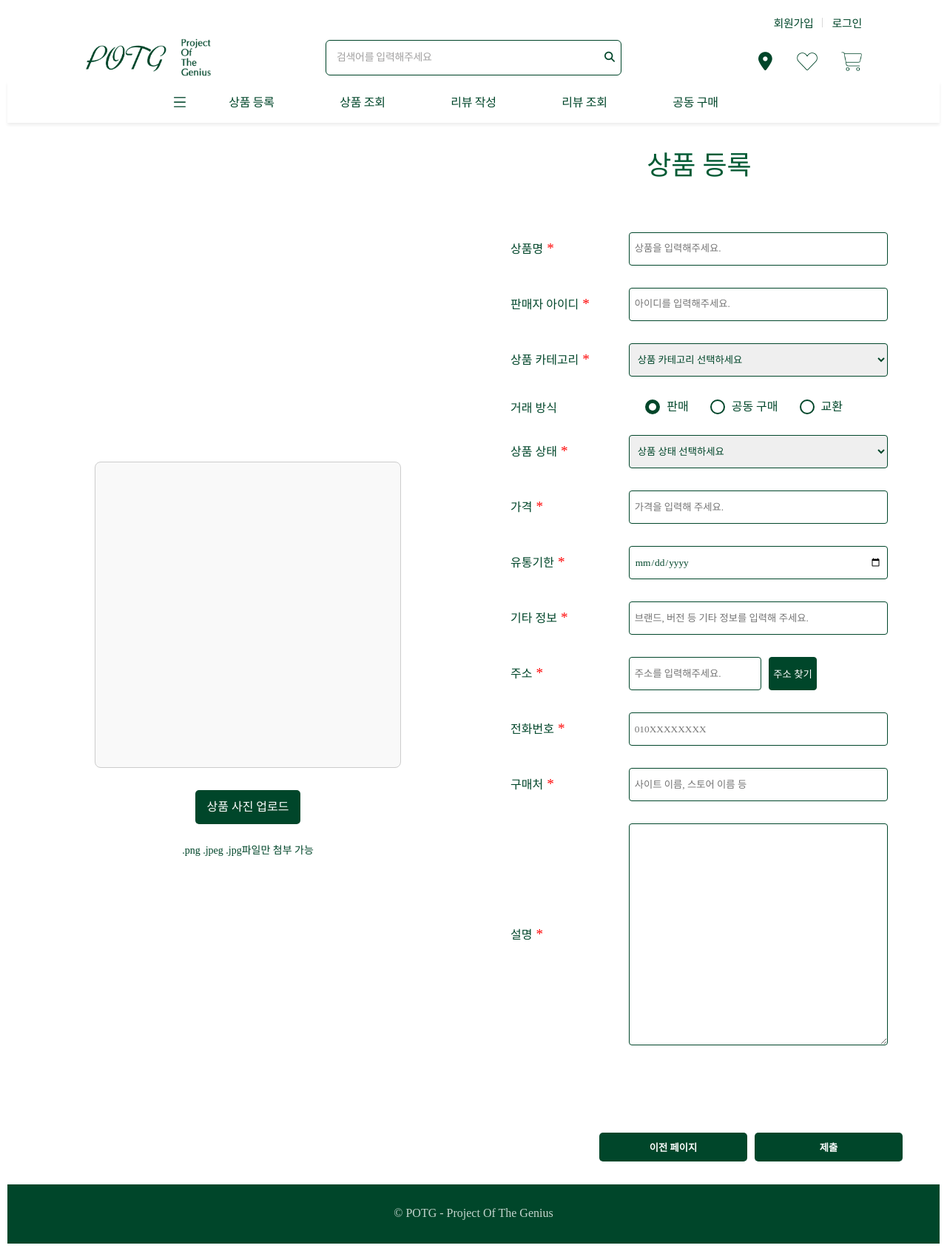
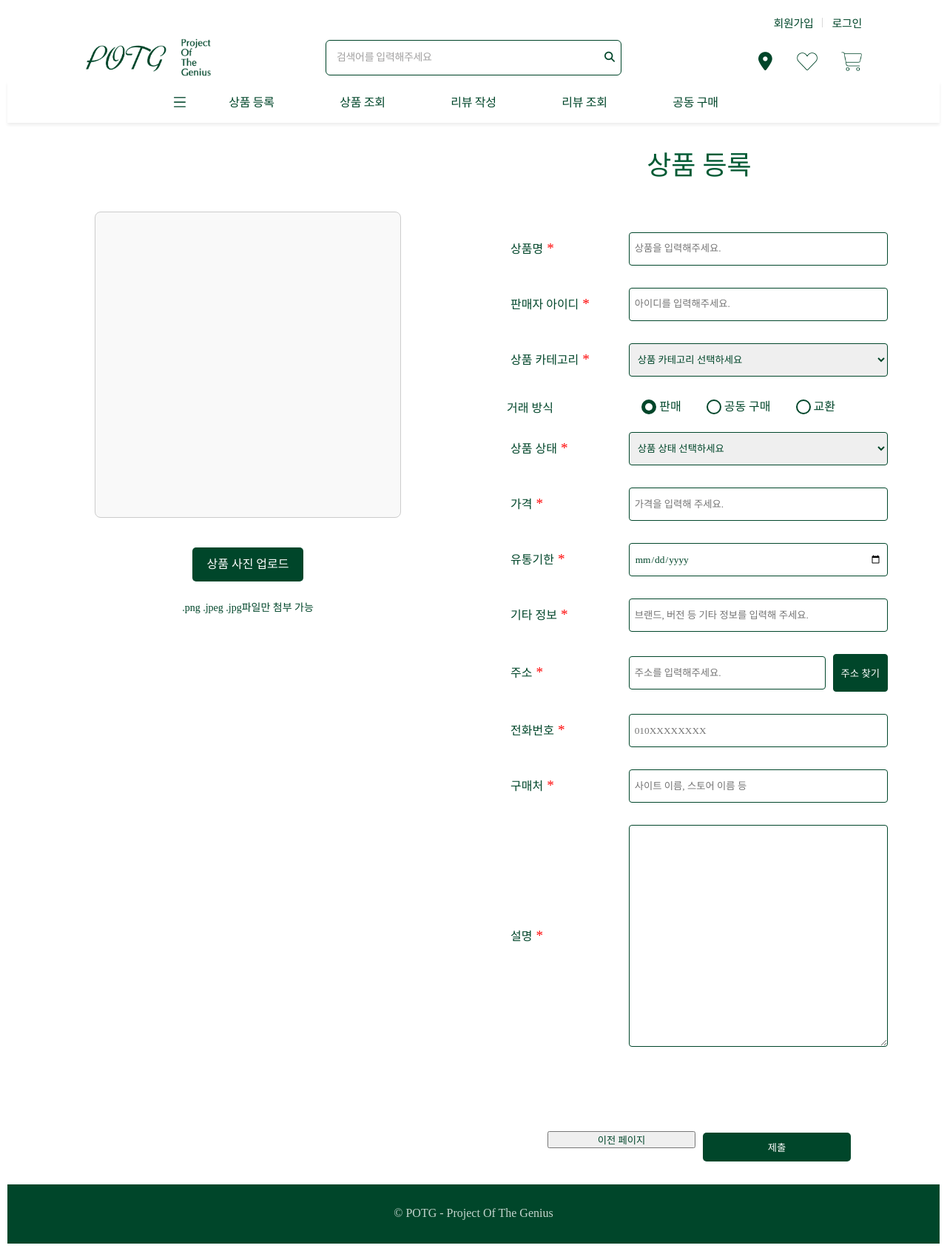
Before and after one commit to HongYeonLee/POTG, a Flask app: page /registerItem in a window 1280 px wide. Shown: the whole page at 74% size. Run offline with Flask 3, Linux system fonts and the light colour scheme; some libraries are stand-ins or nearby versions; some web fonts are replaced.

Commit message:
fix: registerItemStyle.css 복구

```diff
--- a/POTG/static/registerItemStyle.css
+++ b/POTG/static/registerItemStyle.css
@@ -12,32 +12,31 @@
 
 .form-container {
     display: flex;
+    flex-wrap: wrap; /* Allow wrapping for responsiveness */
     width: 100%;
     max-width: 1200px;
     border-radius: 20px;
     overflow: hidden;
+    margin: 0 auto; /* Center-align the container */
 }
 
 .input-container {
-    flex: 1;
+    flex: 1 1 45%; /* Grow to fill space, base width 45% */
+    min-width: 300px; /* Avoid collapsing too narrow on smaller screens */
+    box-sizing: border-box; /* Includes padding in width */
     padding: 20px;
-    height: 80vh;
     overflow-y: auto;
-
-    /* border-left: 1px; */
 }
-
 
 .input-group {
     display: flex;
     flex-direction: row;
     align-items: center;
     margin-bottom: 30px;
-    /* Updated to increase gap between input boxes */
 }
 
 .input-group label {
-    width: 150px;
+    min-width: 150px; /* Ensure labels are consistent size */
     margin-right: 10px;
     text-align: left;
 }
@@ -47,11 +46,12 @@ input[type="date"],
 select,
 textarea {
     flex: 1;
-    max-width: 600px;
+    width: 100%; /* Full width within container constraints */
+    max-width: 600px; /* Preserved for design intention */
     height: 45px;
     border: 1px solid rgb(0, 70, 42);
     border-radius: 4px;
-    padding: 0.5em;
+    padding: .5em;
     box-sizing: border-box;
 }
 
@@ -60,18 +60,19 @@ textarea {
     justify-content: center;
     align-items: center;
     margin-top: 20px;
-    gap: 15px;
+    gap: 10px;
 }
 
 .button {
     flex: 1;
     max-width: 200px;
+    max-height: 500px;
 }
 
 input[type="submit"],
 .file-upload-button {
     margin-top: 20px;
-    padding: 10px 15px;
+    padding: 10px 10px; /* Ensure the same padding for both buttons */
     background-color: rgb(0, 70, 42);
     color: white;
     border: none;
@@ -79,19 +80,16 @@ input[type="submit"],
     cursor: pointer;
     text-align: center;
     display: inline-block;
+    width: 150px; /* Set this width to match visuals for both buttons */
+    white-space: nowrap; /* Prevent text wrapping */
 }
 
+/* Unified hover effect for both buttons */
 input[type="submit"]:hover,
 .file-upload-button:hover {
     background-color: rgb(255, 255, 255);
-    color:rgb(0, 70, 42);
+    color: rgb(0, 70, 42);
     border: 1px solid rgb(0, 70, 42);
-}
-
-.file-upload-button {
-    display: inline-block;
-    margin-top: 10px;
-    cursor: pointer;
 }
 
 .input-group label::after {
@@ -103,10 +101,8 @@ input[type="submit"]:hover,
 
 .input-group-radio {
     display: block;
-    /* flex-direction: row; */
-    align-items: center;
+    margin-bottom: 20px;
     gap: 10px;
-    margin-bottom: 20px;
 }
 
 .input-group-radio input[type="radio"] {
@@ -122,8 +118,6 @@ input[type="submit"]:hover,
 
 .input-group-radio input[type="radio"]:checked {
     background-color: #00462A;
-    color: rgb(0, 70, 42);
-    cursor: pointer;
 }
 
 .input-group-radio input[type="radio"]:checked::before {
@@ -142,28 +136,7 @@ input[type="submit"]:hover,
 .input-group-radio label {
     color: #00462A;
     cursor: pointer;
-    position: relative;
-    left: 5px;
-    margin-left: 0px;
     margin-right: 30px;
-}
-
-.input-group-radio input[type="radio"]:not(:checked)+label {
-    color: rgb(0, 70, 42);
-}
-
-/* Responsive styles */
-@media only screen and (max-width: 700px) {
-    .responsive {
-        width: 49.99999%;
-        margin: 6px 0;
-    }
-}
-
-@media only screen and (max-width: 500px) {
-    .responsive {
-        width: 100%;
-    }
 }
 
 .green-box {
@@ -175,30 +148,19 @@ input[type="submit"]:hover,
 
 div.gallery {
     border: 1px solid #ccc;
-
 }
 
 div.gallery:hover {
     border: 1px solid #777;
 }
 
-/* div.gallery img {
-    width: 100%;
-    height: auto;
-} */
-
 div.gallery img {
     display: block;
     width: 100%;
-    /* Ensures the image fills the container's width */
     height: 100%;
-    /* Ensures the image fills the container's height */
     object-fit: cover;
-    /* Scales the image to cover the entire container */
     object-position: center;
-    /* Center the part of the image that displays */
     border-radius: 8px;
-    /* Rounds the corners to match the gallery box */
 }
 
 .gallery {
@@ -215,88 +177,43 @@ div.gallery img {
     border-radius: 8px;
 }
 
-.button {
-    margin-top: 20px;
-    padding: 10px 15px;
-    background-color: rgb(0, 70, 42);
-    color: white;
-    border: none;
-    border-radius: 5px;
-    cursor: pointer;
-    font-weight: bold;
-    text-align: center;
-    display: inline-block;
-
-}
-
-
-.button:hover {
-    background-color: rgb(0, 70, 42);
-    /* Example hover color */
-}
-
 textarea {
     flex: 1;
     max-width: 600px;
     height: 300px;
-    /* Adjust height as needed */
     border: 1px solid rgb(0, 70, 42);
     border-radius: 4px;
     padding: 0.5em;
     box-sizing: border-box;
     resize: vertical;
-    /* Allow vertical resizing if desired */
 }
-
 .right-column {
     flex: 1;
     margin-left: 20px;
+    height: 100vh; /* Viewport height to fill the screen */
+    position: relative;
+    padding: 20px;
+    box-sizing: border-box;
+    display: flex;
+    flex-direction: column;
+    justify-content: space-between; /* Ensure space distribution */
 }
 
-
+.scrollable-content {
+    max-height: calc(100vh - 150px); /* Adjust the subtraction amount to allow for more space */
+    overflow-y: auto;
+    padding-right: 10px; /* Optional: padding for scrollbar space */
+    margin-bottom: 20px; /* Optional: space between content and submit button */
+}
 .left-column {
     flex: 1;
     display: flex;
     flex-direction: column;
-    justify-content: right;
-    align-items: center;
-    height: 100vh;
-    /* Fill the height of the parent container */
+    justify-content: center; /* Center vertically */
+    align-items: center; /* Center horizontally */
     padding: 20px;
-}
-
-.upload-container {
-    flex: 1;
-    padding: 20px;
-    text-align: center;
-    display: flex;
-    flex-direction: column;
-    justify-content: center;
-    align-items: center;
-}
-
-/*body {
-    font-family: 'Noto Sans KR', sans-serif;
-    margin: 0;
-    color: rgb(0, 90, 52);
-}*/
-
-.form-container {
-    display: flex;
-    width: 100%;
-    max-width: 1200px;
-    border-radius: 20px;
-    overflow: hidden;
-    height: 100vh;
-}
-
-.left-column,
-.right-column {
-    flex: 1;
-    display: flex;
-    flex-direction: column;
-    justify-content: space-between;
-    padding: 20px;
+    height: 100%; /* Ensure it fills the available space */
+    margin-top: 50px;
 }
 
 .upload-container {
@@ -308,23 +225,16 @@ textarea {
     align-items: center;
 }
 
-.input-container {
-    flex: 1;
+.address-input {
     display: flex;
-    flex-direction: column;
-}
-
-.button-container {
-    display: flex;
-    justify-content: right;
-    align-items: right;
-    margin-top: 20px;
-    gap: 10px;
+    flex-direction: row;
+    align-items: center;
 }
 
 .address-container {
     display: flex;
-    align-items: right;
+    align-items: center;
+    flex: 1;
     gap: 10px;
 }
 
@@ -333,6 +243,7 @@ textarea {
     padding: 0.5em;
     border: 1px solid rgb(0, 70, 42);
     border-radius: 4px;
+    box-sizing: border-box;
 }
 
 .address-button {
@@ -341,42 +252,100 @@ textarea {
     border: 1px solid rgb(0, 70, 42);
     border-radius: 4px;
     cursor: pointer;
-    padding: 5px;
+    padding: 15px 10px;
+    white-space: nowrap;
 }
 
 .address-button:hover {
     background-color: rgb(255, 255, 255);
     color: rgb(0, 70, 42);
-    cursor: pointer;
 }
 
-.radioBtnBox{
-    float :right;
-    padding-right: 35px;
+.radioBtnBox {
+    float: right;
+    padding-right: 40px;
     display: block;
     margin: 1px;
 }
 
-.radioText{
+.radioText {
     position: relative;
-    top: -5px; /* 원하는 위치에 맞게 값을 조정 */
+    top: -5px;
 }
 
-.footerBox{
+.footerBox {
     padding-top: 30px;
     border-top: 1px solid #f7f7f7;
     background-color: rgb(0, 70, 42);
 }
 
-.footerBox2{
-    width: 1050px;
+.footerBox2 {
+    width: 100%;
+    max-width: 1200px;
     height: 50px;
     margin: 0 auto;
     text-align: center;
 }
 
-.footerText{
-    color:white;
+.footerText {
+    color: white;
     opacity: 0.77;
+}
 
+.input-with-currency {
+    position: relative;
+    flex: 1;
 }
+
+.input-with-currency input {
+    width: 100%;
+    padding-right: 30px;
+    height: 45px;
+    border: 1px solid rgb(0, 70, 42);
+    border-radius: 4px;
+    box-sizing: border-box;
+}
+
+.currency {
+    position: absolute;
+    right: 10px;
+    top: 50%;
+    transform: translateY(-50%);
+    pointer-events: none;
+}
+
+/* Responsive Media Queries for Flexibility */
+@media only screen and (max-width: 700px) {
+    .input-container {
+        flex: 1 1 100%; /* Stacks to full width on smaller screens */
+    }
+}
+
+@media only screen and (max-width: 500px) {
+    .input-container, .gallery {
+        width: 100%;
+    }
+}
+
+
+
+.button-base {
+    padding: 10px 10px; /* Consistent padding */
+    width: 150px; /* Consistent width */
+    height: 45px; /* Consistent height for uniformity */
+    background-color: rgb(0, 70, 42);
+    color: white;
+    border: none;
+    border-radius: 5px;
+    cursor: pointer;
+    text-align: center;
+    display: inline-block;
+    white-space: nowrap; /* Prevent text wrapping */
+    font-size: 16px;
+}
+
+.button-base:hover {
+    background-color: rgb(255, 255, 255);
+    color: rgb(0, 70, 42);
+    border: 1px solid rgb(0, 70, 42);
+}
```
